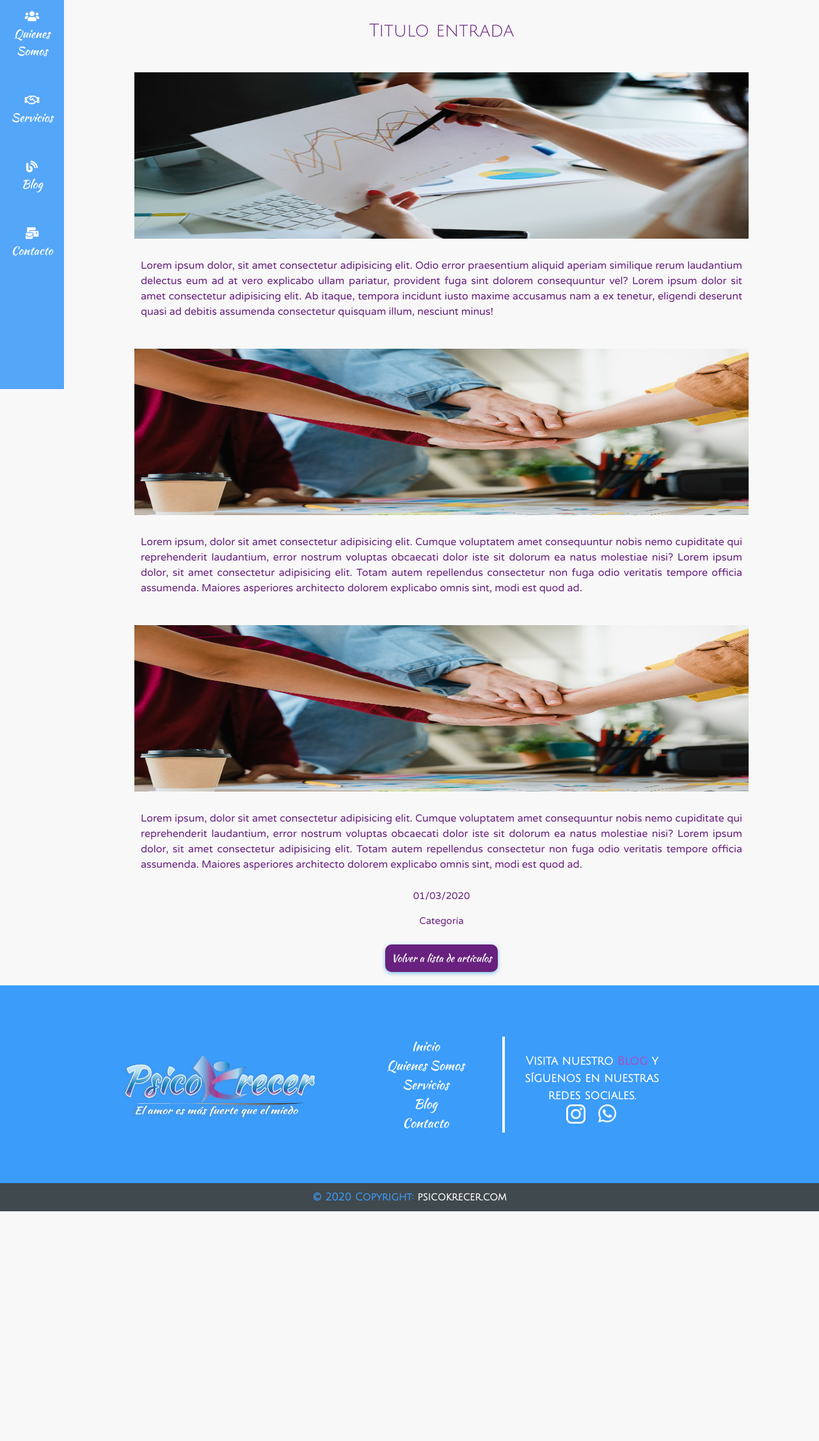
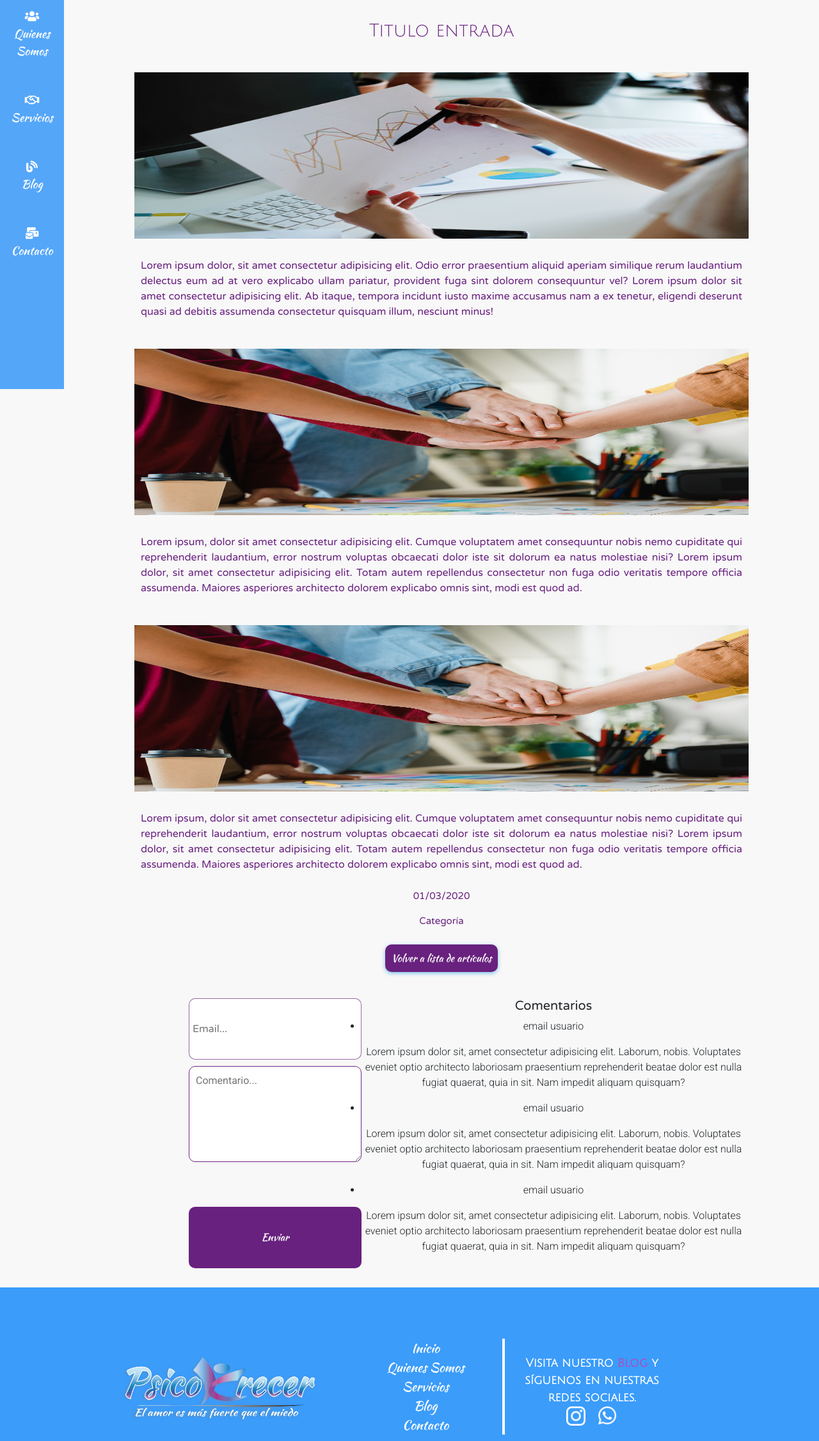
Before and after one commit to HelixInCode/Psicokrecer, a PHP site: page /articulo.html in a window 1280 px wide. Shown: the part 192-2444 px from the top of the page at 64% size. Before the commit the page ends 2085 px from the top, so only its background shows below. Run offline with PHP 8.4, Linux system fonts and the light colour scheme; some libraries are stand-ins or nearby versions.

Commit message:
agregando caja de comentarios

```diff
--- a/articulo.html
+++ b/articulo.html
@@ -93,6 +93,40 @@
                     <a href="#">Volver a lista de artículos</a>
                 </div>
 
+                <div class="coments">
+                    <div class="comentarios">
+                        <form action="">
+                            <input class="" type="text" placeholder="Email..." aria-label="name">
+                            <textarea name="comentario" id="comentario" cols="20" rows="10" placeholder="Comentario..."></textarea>
+                            <input type="submit" value="Enviar" id="boton">
+                        </form>
+                    </div>
+                    <div class="lista-comentarios">
+                        <h5>Comentarios</h5>
+                        <ul>
+                            <li>
+                                <div>
+                                    <p>email usuario</p>
+                                    <p>Lorem ipsum dolor sit, amet consectetur adipisicing elit. Laborum, nobis. Voluptates eveniet optio architecto laboriosam praesentium reprehenderit beatae dolor est nulla fugiat quaerat, quia in sit. Nam impedit aliquam quisquam?</p>
+                                </div>
+                            </li>
+                            <li>
+                                <div>
+                                    <p>email usuario</p>
+                                    <p>Lorem ipsum dolor sit, amet consectetur adipisicing elit. Laborum, nobis. Voluptates eveniet optio architecto laboriosam praesentium reprehenderit beatae dolor est nulla fugiat quaerat, quia in sit. Nam impedit aliquam quisquam?</p>
+                                </div>
+                            </li>
+                            <li>
+                                <div>
+                                    <p>email usuario</p>
+                                    <p>Lorem ipsum dolor sit, amet consectetur adipisicing elit. Laborum, nobis. Voluptates eveniet optio architecto laboriosam praesentium reprehenderit beatae dolor est nulla fugiat quaerat, quia in sit. Nam impedit aliquam quisquam?</p>
+                                </div>
+                            </li>
+                        </ul>
+                    </div>
+                </div>
+
+
 
             </div>
 
--- a/dist/css/blog.css
+++ b/dist/css/blog.css
@@ -256,11 +256,12 @@ form > a > i:hover{
     border-radius: 10px;
     margin-left: 80px;
     margin-right: 80px;
+    margin-bottom: 100px;
 }
 #blog > .general-container > .antiguas > .por-categorias > .entradas-categorias > a{
     font-family: 'Kaushan Script', cursive;
     color: #702886;
-    padding: 5px;
+    padding: 10px;
 }
 
 /*Entradas*/
@@ -342,6 +343,7 @@ form > a > i:hover{
 }
 #articulo >.contenedor-principal > .regreso{
     padding-bottom: 30px;
+
 }
 #articulo >.contenedor-principal > .regreso > a{
     background-color: #68217e;
@@ -358,4 +360,42 @@ form > a > i:hover{
     -webkit-transition: 0.8s;
     transition: 0.8s;
 
+}#articulo >.contenedor-principal > .coments{
+    display: grid;
+    grid-template-columns: minmax(270px, 350px) minmax(270px, 650px);
+    justify-content: center;
 }
+#articulo >.contenedor-principal > .coments > .comentarios{
+    display: grid;
+    grid-template-columns: minmax(270px, 300px);
+    justify-content: center;
+    padding: 20px;
+
+}
+#articulo >.contenedor-principal > .coments > .comentarios > form{
+    display: grid;
+    grid-template-columns: minmax(270px, 550px);
+    justify-content: center;
+}
+#articulo >.contenedor-principal > .coments >.comentarios > form > textarea{
+    margin-top: 10px;
+    margin-bottom: 10px;
+    height: 150px;
+    border-radius: 10px;
+    border: 1px solid #702886;
+    padding: 10px;
+}
+#articulo >.contenedor-principal > .coments >.comentarios > form > #boton{
+    background-color: #68217e;
+    color: white;
+    font-family: 'Kaushan Script', cursive;
+}
+#articulo >.contenedor-principal > .coments >.lista-comentarios{
+    display: grid;
+    grid-template-columns: minmax(270px, 600px);
+    justify-content: center;
+    padding: 20px;
+}
+#articulo >.contenedor-principal > .coments >.lista-comentarios > h5{
+    font-family: 'Varela Round', sans-serif ;
+}
--- a/dist/css/styles.css
+++ b/dist/css/styles.css
@@ -54,7 +54,7 @@ nav > .brand-logo > span > img{
 @media screen and (min-width: 630px){
 
   nav > .brand-logo > span > img{
-    width: 320px;
+    width: 220px;
     height: 160px;
   }
 }
--- a/src/css/styles.css
+++ b/src/css/styles.css
@@ -65,7 +65,7 @@ nav > .brand-logo > span > img{
   margin-left: auto;
   margin-right: auto;
   @media screen and (min-width: 630px){
-    width: 320px;
+    width: 220px;
     height: 160px;
   }
 }
```
Also changed, not shown: src/css/blog.css (+41 -1 lines).
